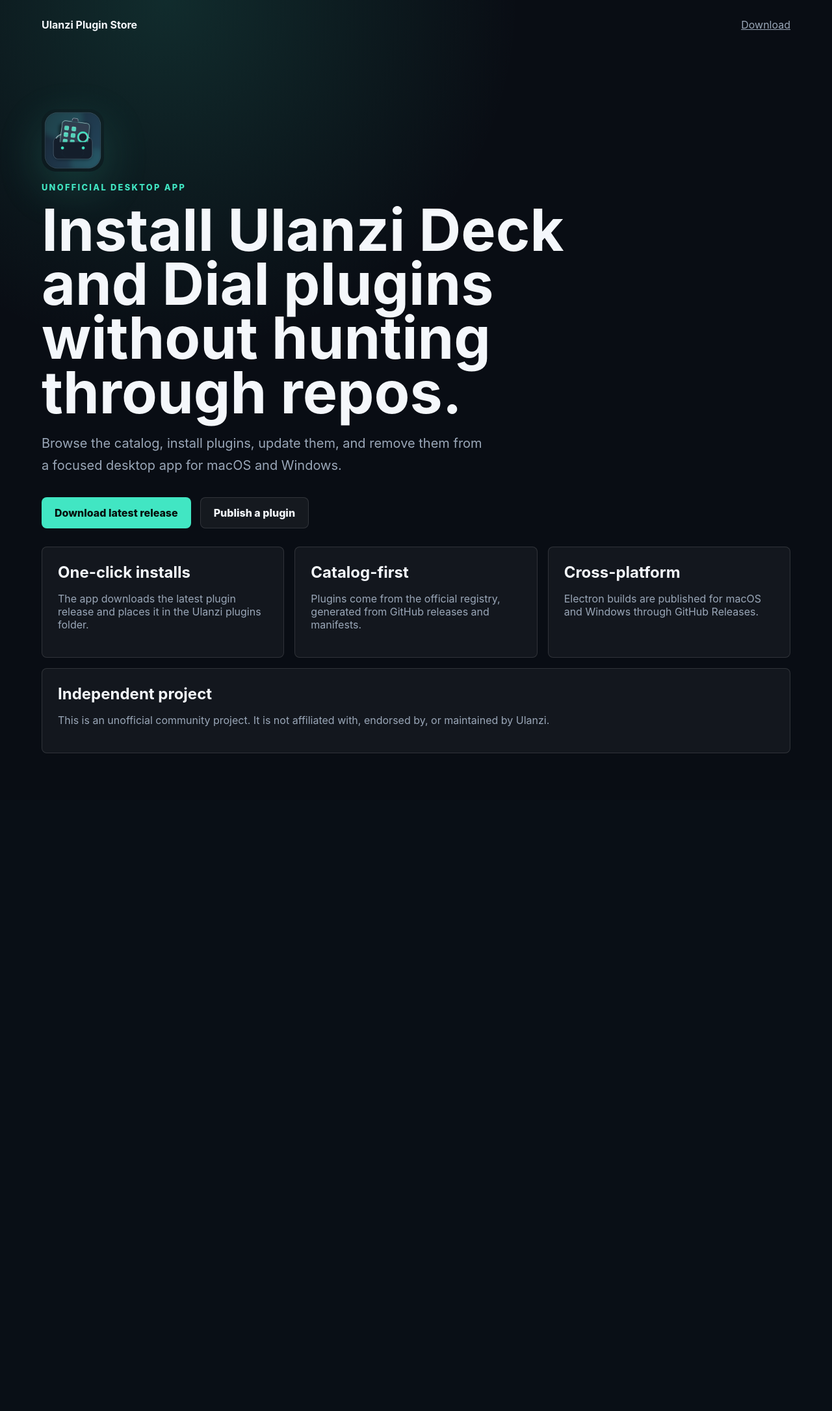
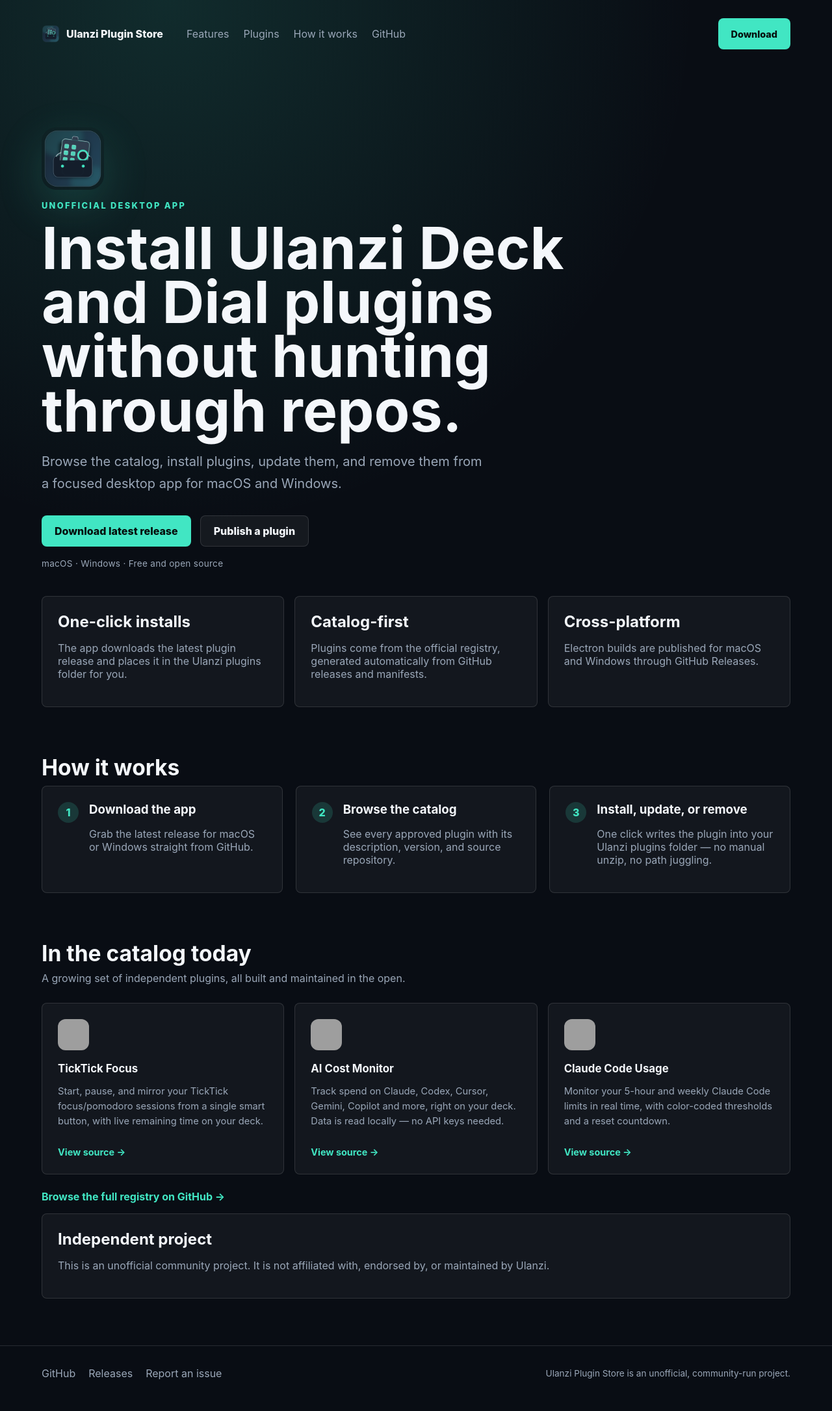
Before and after one commit to narlei/ulanzicommunitystore, a PHP site: page / in a window 1280 px wide. Shown: the whole page at 65% size. Before the commit the page ends 1159 px from the top, so only its background shows below. Run offline with PHP 8.4, Linux system fonts and the light colour scheme; grey boxes are pictures that could not be loaded.

Commit message:
Improvements

```diff
--- a/apps/marketing-site/assets/style.css
+++ b/apps/marketing-site/assets/style.css
@@ -21,6 +21,18 @@ body {
 
 a {
   color: inherit;
+  text-decoration: none;
+}
+
+a:focus-visible,
+button:focus-visible {
+  outline: 2px solid var(--brand);
+  outline-offset: 3px;
+  border-radius: 4px;
+}
+
+html {
+  scroll-behavior: smooth;
 }
 
 .hero {
@@ -32,11 +44,45 @@ nav {
   display: flex;
   align-items: center;
   justify-content: space-between;
+  gap: 24px;
+  flex-wrap: wrap;
   color: var(--muted);
 }
 
-nav strong {
+.brand {
+  display: inline-flex;
+  align-items: center;
+  gap: 10px;
   color: var(--text);
+  font-weight: 800;
+}
+
+.brand-icon {
+  border-radius: 7px;
+  display: block;
+}
+
+.nav-links {
+  display: flex;
+  align-items: center;
+  gap: 22px;
+  flex-wrap: wrap;
+  margin-right: auto;
+  margin-left: 12px;
+}
+
+.nav-links a {
+  transition: color 0.15s ease;
+}
+
+.nav-links a:hover {
+  color: var(--text);
+}
+
+.nav-cta {
+  min-height: 38px;
+  padding: 0 16px;
+  font-size: 0.9rem;
 }
 
 .hero section {
@@ -89,16 +135,44 @@ h1 {
   font-weight: 800;
   padding: 0 20px;
   text-decoration: none;
+  transition: transform 0.15s ease, box-shadow 0.15s ease;
+}
+
+.button:hover {
+  transform: translateY(-1px);
+  box-shadow: 0 12px 30px rgba(65, 230, 195, 0.25);
 }
 
 .button.secondary {
   border: 1px solid var(--line);
   background: rgba(255, 255, 255, 0.05);
   color: var(--text);
+  box-shadow: none;
+}
+
+.button.secondary:hover {
+  background: rgba(255, 255, 255, 0.09);
+}
+
+.platforms {
+  margin-top: 18px;
+  font-size: 0.85rem;
+  letter-spacing: 0.02em;
+  color: var(--muted);
 }
 
 main {
   padding: 0 clamp(20px, 5vw, 72px) 72px;
+}
+
+.section-title {
+  font-size: clamp(1.6rem, 3vw, 2.1rem);
+  margin: 0 0 8px;
+}
+
+.section-lead {
+  margin: 0 0 28px;
+  max-width: 620px;
 }
 
 .features {
@@ -119,6 +193,10 @@ h2 {
   margin: 0 0 10px;
 }
 
+h3 {
+  margin: 0 0 8px;
+}
+
 p {
   color: var(--muted);
 }
@@ -127,12 +205,142 @@ p {
   margin-top: 16px;
 }
 
+.steps {
+  padding-top: 72px;
+}
+
+.steps ol {
+  list-style: none;
+  margin: 0;
+  padding: 0;
+  display: grid;
+  grid-template-columns: repeat(3, minmax(0, 1fr));
+  gap: 20px;
+}
+
+.steps li {
+  display: flex;
+  gap: 16px;
+  border: 1px solid var(--line);
+  border-radius: 8px;
+  background: rgba(255, 255, 255, 0.045);
+  padding: 24px;
+}
+
+.step-index {
+  flex: none;
+  width: 32px;
+  height: 32px;
+  display: inline-flex;
+  align-items: center;
+  justify-content: center;
+  border-radius: 50%;
+  background: rgba(65, 230, 195, 0.16);
+  color: var(--brand);
+  font-weight: 800;
+}
+
+.plugins {
+  padding-top: 72px;
+}
+
+.plugin-grid {
+  display: grid;
+  grid-template-columns: repeat(3, minmax(0, 1fr));
+  gap: 16px;
+}
+
+.plugin-card {
+  border: 1px solid var(--line);
+  border-radius: 8px;
+  background: rgba(255, 255, 255, 0.045);
+  padding: 24px;
+  transition: border-color 0.15s ease, background 0.15s ease;
+}
+
+.plugin-card:hover {
+  border-color: rgba(65, 230, 195, 0.4);
+  background: rgba(255, 255, 255, 0.06);
+}
+
+.plugin-icon {
+  width: 48px;
+  height: 48px;
+  border-radius: 12px;
+  margin-bottom: 14px;
+  background: rgba(255, 255, 255, 0.06);
+  object-fit: cover;
+}
+
+.plugin-card h3 {
+  font-size: 1.05rem;
+}
+
+.plugin-card p {
+  font-size: 0.92rem;
+  line-height: 1.55;
+}
+
+.plugin-card a {
+  display: inline-block;
+  margin-top: 12px;
+  color: var(--brand);
+  font-weight: 700;
+  font-size: 0.9rem;
+}
+
+.link-more {
+  display: inline-block;
+  margin-top: 24px;
+  color: var(--brand);
+  font-weight: 700;
+}
+
+footer {
+  padding: 32px clamp(20px, 5vw, 72px) 48px;
+  border-top: 1px solid var(--line);
+  display: flex;
+  flex-wrap: wrap;
+  align-items: center;
+  justify-content: space-between;
+  gap: 12px;
+}
+
+.footer-links {
+  display: flex;
+  gap: 20px;
+  flex-wrap: wrap;
+}
+
+.footer-links a {
+  color: var(--muted);
+  transition: color 0.15s ease;
+}
+
+.footer-links a:hover {
+  color: var(--text);
+}
+
+.copyright {
+  margin: 0;
+  font-size: 0.85rem;
+  color: var(--muted);
+}
+
 @media (max-width: 760px) {
-  .features {
+  .features,
+  .steps ol,
+  .plugin-grid {
     grid-template-columns: 1fr;
   }
 
   .hero section {
     padding-top: 10vh;
   }
+
+  .nav-links {
+    margin-left: 0;
+    order: 3;
+    width: 100%;
+  }
 }
--- a/apps/marketing-site/index.html
+++ b/apps/marketing-site/index.html
@@ -3,37 +3,61 @@
   <head>
     <meta charset="utf-8">
     <meta name="viewport" content="width=device-width, initial-scale=1">
-    <title>Ulanzi Plugin Store</title>
-    <meta name="description" content="Unofficial desktop plugin store for Ulanzi Deck and Dial.">
+    <title>Ulanzi Plugin Store — install Ulanzi Deck &amp; Dial plugins in one click</title>
+    <meta name="description" content="Unofficial desktop app to browse, install, update and remove Ulanzi Deck and Dial plugins from a curated catalog. Free and open source, for macOS and Windows.">
+    <link rel="canonical" href="https://narlei.github.io/ulanzipluginstore/">
+    <meta name="theme-color" content="#090d14">
+    <link rel="icon" type="image/png" href="assets/app-icon.png">
+    <link rel="apple-touch-icon" href="assets/app-icon.png">
+
+    <meta property="og:type" content="website">
+    <meta property="og:title" content="Ulanzi Plugin Store">
+    <meta property="og:description" content="Browse, install, update and remove Ulanzi Deck and Dial plugins from a focused desktop app for macOS and Windows.">
+    <meta property="og:image" content="assets/app-icon.png">
+    <meta name="twitter:card" content="summary">
+    <meta name="twitter:title" content="Ulanzi Plugin Store">
+    <meta name="twitter:description" content="Browse, install, update and remove Ulanzi Deck and Dial plugins from a focused desktop app for macOS and Windows.">
+    <meta name="twitter:image" content="assets/app-icon.png">
+
     <link rel="stylesheet" href="assets/style.css">
   </head>
-  <body>
+  <body id="top">
     <header class="hero">
       <nav>
-        <strong>Ulanzi Plugin Store</strong>
-        <a href="https://github.com/narlei/ulanzideck_store/releases/latest">Download</a>
+        <a class="brand" href="#top">
+          <img class="brand-icon" src="assets/app-icon.png" alt="" width="28" height="28">
+          Ulanzi Plugin Store
+        </a>
+        <div class="nav-links">
+          <a href="#features">Features</a>
+          <a href="#plugins">Plugins</a>
+          <a href="#how-it-works">How it works</a>
+          <a href="https://github.com/narlei/ulanzipluginstore" target="_blank" rel="noopener noreferrer">GitHub</a>
+        </div>
+        <a class="button nav-cta" href="https://github.com/narlei/ulanzipluginstore/releases/latest" target="_blank" rel="noopener noreferrer">Download</a>
       </nav>
       <section>
-        <img class="app-icon" src="assets/app-icon.png" alt="">
+        <img class="app-icon" src="assets/app-icon.png" alt="Ulanzi Plugin Store app icon" width="96" height="96">
         <p class="eyebrow">Unofficial desktop app</p>
         <h1>Install Ulanzi Deck and Dial plugins without hunting through repos.</h1>
         <p class="lead">Browse the catalog, install plugins, update them, and remove them from a focused desktop app for macOS and Windows.</p>
         <div class="actions">
-          <a class="button" href="https://github.com/narlei/ulanzideck_store/releases/latest">Download latest release</a>
-          <a class="button secondary" href="https://github.com/narlei/ulanzideck_store/tree/main/registry">Publish a plugin</a>
+          <a class="button" href="https://github.com/narlei/ulanzipluginstore/releases/latest" target="_blank" rel="noopener noreferrer">Download latest release</a>
+          <a class="button secondary" href="https://github.com/narlei/ulanzipluginstore/tree/main/registry" target="_blank" rel="noopener noreferrer">Publish a plugin</a>
         </div>
+        <p class="platforms">macOS &middot; Windows &middot; Free and open source</p>
       </section>
     </header>
 
     <main>
-      <section class="features">
+      <section class="features" id="features">
         <article>
           <h2>One-click installs</h2>
-          <p>The app downloads the latest plugin release and places it in the Ulanzi plugins folder.</p>
+          <p>The app downloads the latest plugin release and places it in the Ulanzi plugins folder for you.</p>
         </article>
         <article>
           <h2>Catalog-first</h2>
-          <p>Plugins come from the official registry, generated from GitHub releases and manifests.</p>
+          <p>Plugins come from the official registry, generated automatically from GitHub releases and manifests.</p>
         </article>
         <article>
           <h2>Cross-platform</h2>
@@ -41,10 +65,72 @@
         </article>
       </section>
 
-      <section class="note">
+      <section class="steps" id="how-it-works">
+        <h2 class="section-title">How it works</h2>
+        <ol>
+          <li>
+            <span class="step-index">1</span>
+            <div>
+              <h3>Download the app</h3>
+              <p>Grab the latest release for macOS or Windows straight from GitHub.</p>
+            </div>
+          </li>
+          <li>
+            <span class="step-index">2</span>
+            <div>
+              <h3>Browse the catalog</h3>
+              <p>See every approved plugin with its description, version, and source repository.</p>
+            </div>
+          </li>
+          <li>
+            <span class="step-index">3</span>
+            <div>
+              <h3>Install, update, or remove</h3>
+              <p>One click writes the plugin into your Ulanzi plugins folder — no manual unzip, no path juggling.</p>
+            </div>
+          </li>
+        </ol>
+      </section>
+
+      <section class="plugins" id="plugins">
+        <h2 class="section-title">In the catalog today</h2>
+        <p class="section-lead">A growing set of independent plugins, all built and maintained in the open.</p>
+        <div class="plugin-grid">
+          <article class="plugin-card">
+            <img class="plugin-icon" src="https://raw.githubusercontent.com/narlei/ulanzideck_ticktick/main/com.narlei.ticktickfocus.ulanziPlugin/resources/icon.png" alt="" loading="lazy" width="48" height="48">
+            <h3>TickTick Focus</h3>
+            <p>Start, pause, and mirror your TickTick focus/pomodoro sessions from a single smart button, with live remaining time on your deck.</p>
+            <a href="https://github.com/narlei/ulanzideck_ticktick" target="_blank" rel="noopener noreferrer">View source →</a>
+          </article>
+          <article class="plugin-card">
+            <img class="plugin-icon" src="https://raw.githubusercontent.com/narlei/ulanzideck-ai-cost/main/com.narlei.aicost.ulanziPlugin/resources/icon.png" alt="" loading="lazy" width="48" height="48">
+            <h3>AI Cost Monitor</h3>
+            <p>Track spend on Claude, Codex, Cursor, Gemini, Copilot and more, right on your deck. Data is read locally — no API keys needed.</p>
+            <a href="https://github.com/narlei/ulanzideck-ai-cost" target="_blank" rel="noopener noreferrer">View source →</a>
+          </article>
+          <article class="plugin-card">
+            <img class="plugin-icon" src="https://raw.githubusercontent.com/narlei/ulanzideck_claude/main/com.claude.usage.ulanziPlugin/resources/icon.png" alt="" loading="lazy" width="48" height="48">
+            <h3>Claude Code Usage</h3>
+            <p>Monitor your 5-hour and weekly Claude Code limits in real time, with color-coded thresholds and a reset countdown.</p>
+            <a href="https://github.com/narlei/ulanzideck_claude" target="_blank" rel="noopener noreferrer">View source →</a>
+          </article>
+        </div>
+        <a class="link-more" href="https://github.com/narlei/ulanzipluginstore/tree/main/registry/plugins" target="_blank" rel="noopener noreferrer">Browse the full registry on GitHub →</a>
+      </section>
+
+      <section class="note" id="about">
         <h2>Independent project</h2>
         <p>This is an unofficial community project. It is not affiliated with, endorsed by, or maintained by Ulanzi.</p>
       </section>
     </main>
+
+    <footer>
+      <div class="footer-links">
+        <a href="https://github.com/narlei/ulanzipluginstore" target="_blank" rel="noopener noreferrer">GitHub</a>
+        <a href="https://github.com/narlei/ulanzipluginstore/releases/latest" target="_blank" rel="noopener noreferrer">Releases</a>
+        <a href="https://github.com/narlei/ulanzipluginstore/issues" target="_blank" rel="noopener noreferrer">Report an issue</a>
+      </div>
+      <p class="copyright">Ulanzi Plugin Store is an unofficial, community-run project.</p>
+    </footer>
   </body>
 </html>
```
Also changed, not shown: scripts/brand-electron-app.mjs (+10 -0 lines).
